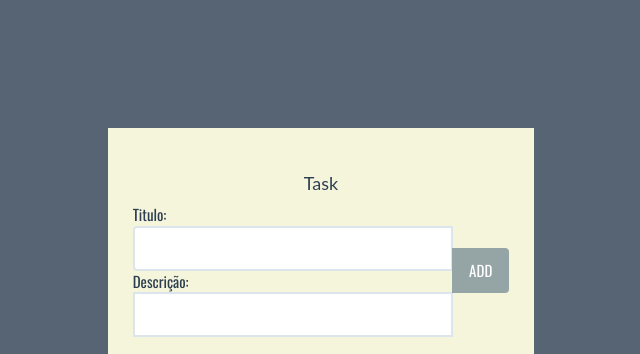
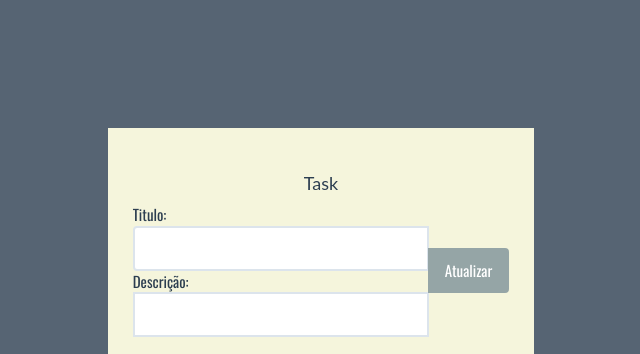
Before and after one commit to bussola/TaskList, a Django app: template app_tasklist/templates/app_tasklist/editar.html in a window 1280 px wide. Shown: the top 354 px of the page, without its empty margins (319-959 px from the left). Run offline with Django 3.2, Linux system fonts and the light colour scheme; the template is opened without the code that fills it: values that come from a table or form of the project are taken from there, others are empty; some libraries are stand-ins or nearby versions.

Commit message:
ajustes no editar.html

```diff
--- a/app_tasklist/templates/app_tasklist/editar.html
+++ b/app_tasklist/templates/app_tasklist/editar.html
@@ -30,7 +30,7 @@
 							  Titulo: {{ form.edit_titulo }}<br>
 							  Descrição: {{ form.descricao }}
 							  <span class="input-group-btn">
-								  <button type="submit" class="btn btn-default" id="add-btn">ADD</button>
+								  <button type="submit" class="btn btn-default" id="add-btn">Atualizar</button>
 							  </span>
 							</div>
 						</div>
```
